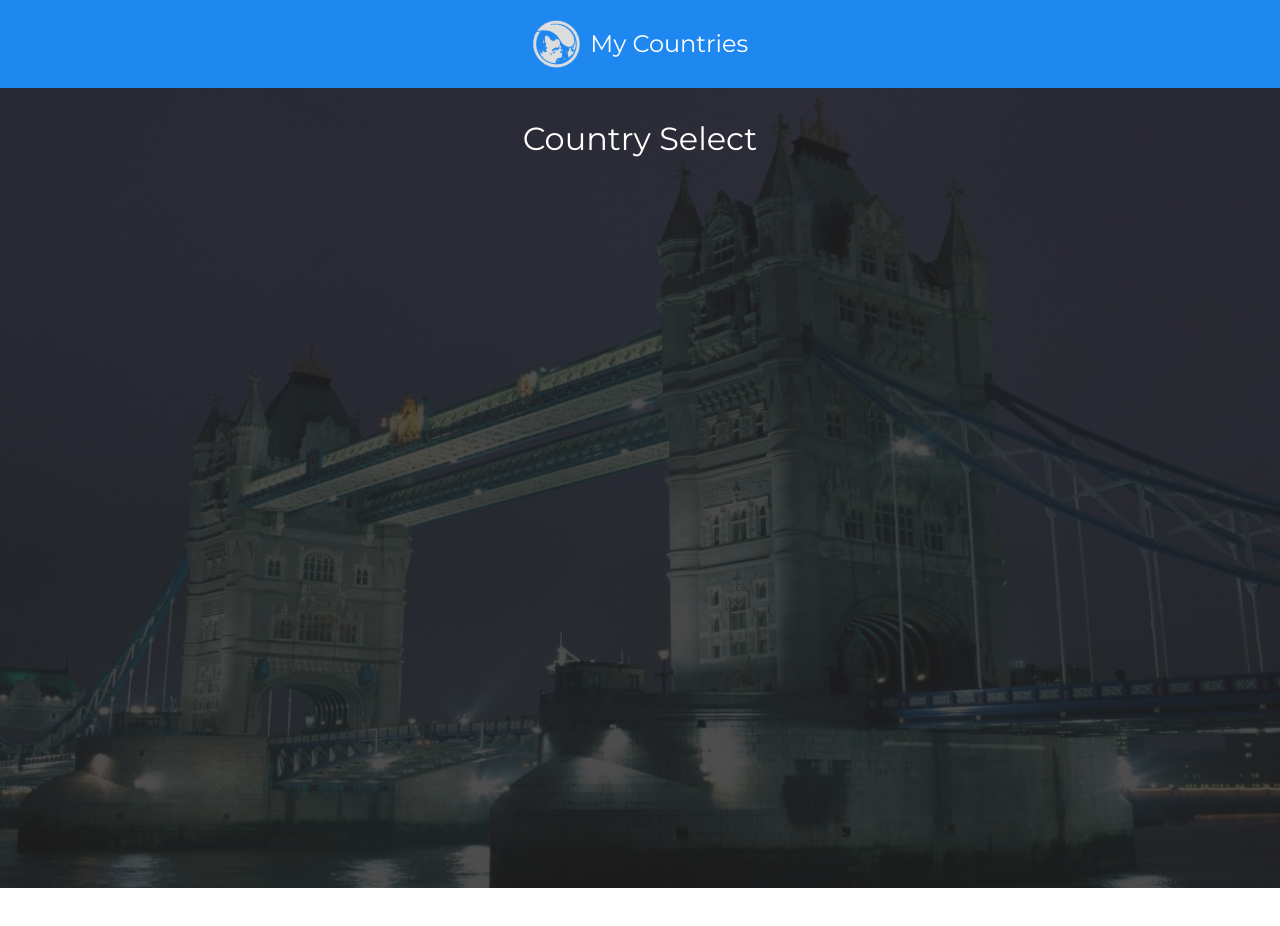
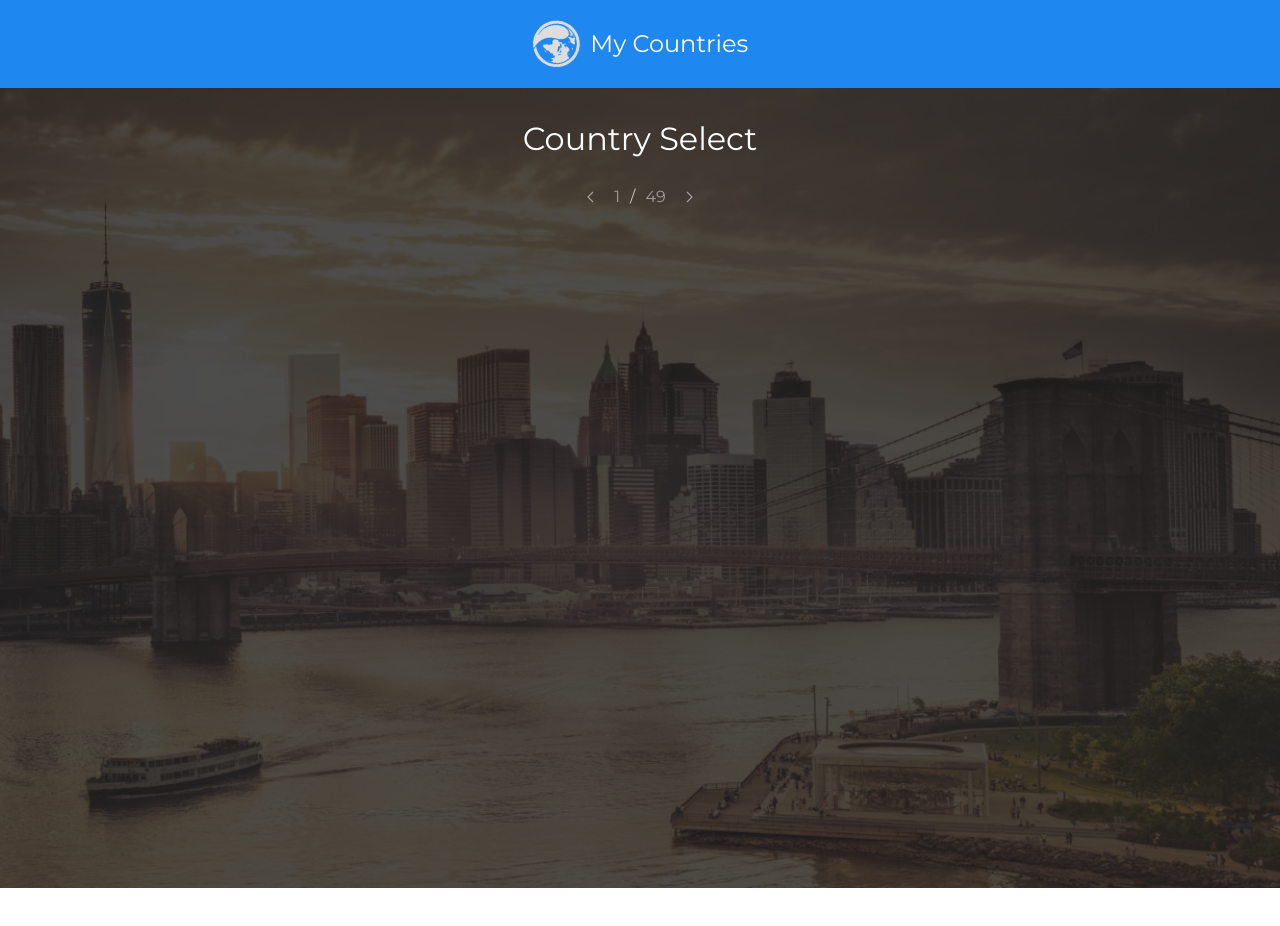
Before and after one commit to sergiolopezloya/mycountries, a React (Create React App) app: page / in a window 1280 px wide. Shown: the top 926 px of the page. Built offline with nearby package versions, Linux system fonts and the light colour scheme.

Commit message:
Estructuracion de paginacion en vista

```diff
--- a/src/App.js
+++ b/src/App.js
@@ -9,8 +9,21 @@ import './assets/scss/App.scss';
 import 'uikit/dist/css/uikit.min.css';
 import 'uikit/dist/css/uikit-core.min.css';
 import 'uikit/dist/js/uikit.min.js';
+import { useState, useEffect } from 'react';
 
 function App() {
+  const totalPages = 49;//total number of pages as countries in database
+  let [currentPage, getPage] = useState(1);
+
+  const getCountries = (page) => {
+
+  }
+
+  useEffect(() => {
+    getCountries(currentPage);
+    document.title = `My Countries, showing page ${currentPage}`;
+  });
+
   return (
     <div className="CountriesApp">
       <div className="uk-section uk-section-xsmall uk-section-primary" id="uk-header">
@@ -45,8 +58,19 @@ function App() {
           </div>
 
           <div className="uk-overlay uk-overlay-primary uk-position-cover">
-            <div className="uk-flex uk-flex-center uk-flex-middle uk-text-center">
+            <div className="uk-flex uk-flex-center uk-flex-middle uk-flex-wrap uk-text-center">
               <h2 className="uk-width-1-1">Country Select</h2>
+              <div className="uk-width-1-1">
+                <ul className="uk-pagination uk-flex-center uk-flex-middle" data-uk-margin>
+                  <li><a href="#" onClick={() => getPage(currentPage > 1 ? currentPage - 1 : currentPage)}><span data-uk-pagination-previous></span></a></li>
+                  <li>
+                    <span data-page className="uk-display-inline">{currentPage}</span>
+                    /
+                    <span data-pages className="uk-display-inline">{totalPages}</span>
+                  </li>
+                  <li><a href="#" onClick={() => getPage(currentPage < totalPages ? currentPage + 1 : currentPage)}><span data-uk-pagination-next></span></a></li>
+                </ul>
+              </div>
             </div>
           </div>
         </div>
```
